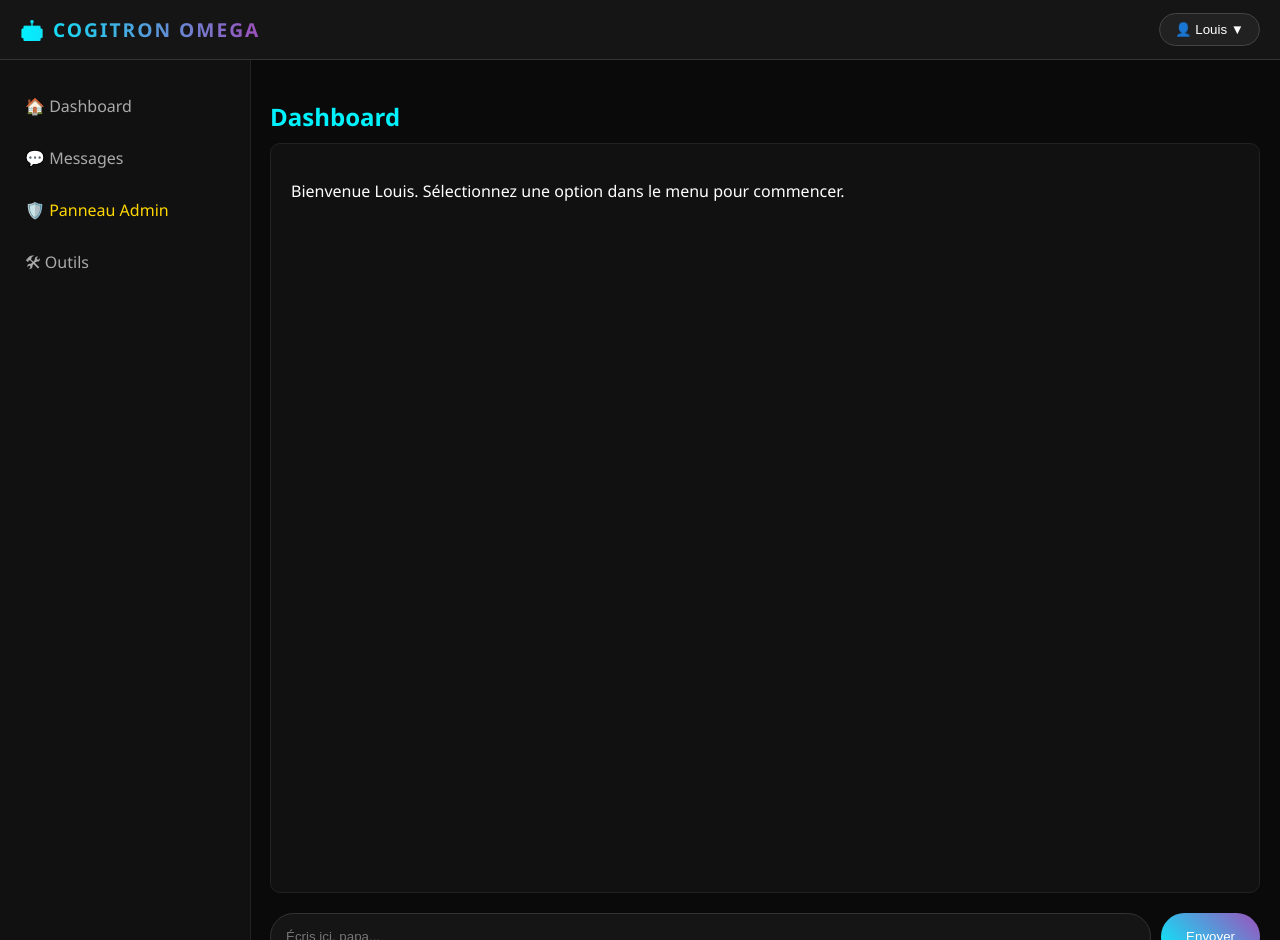
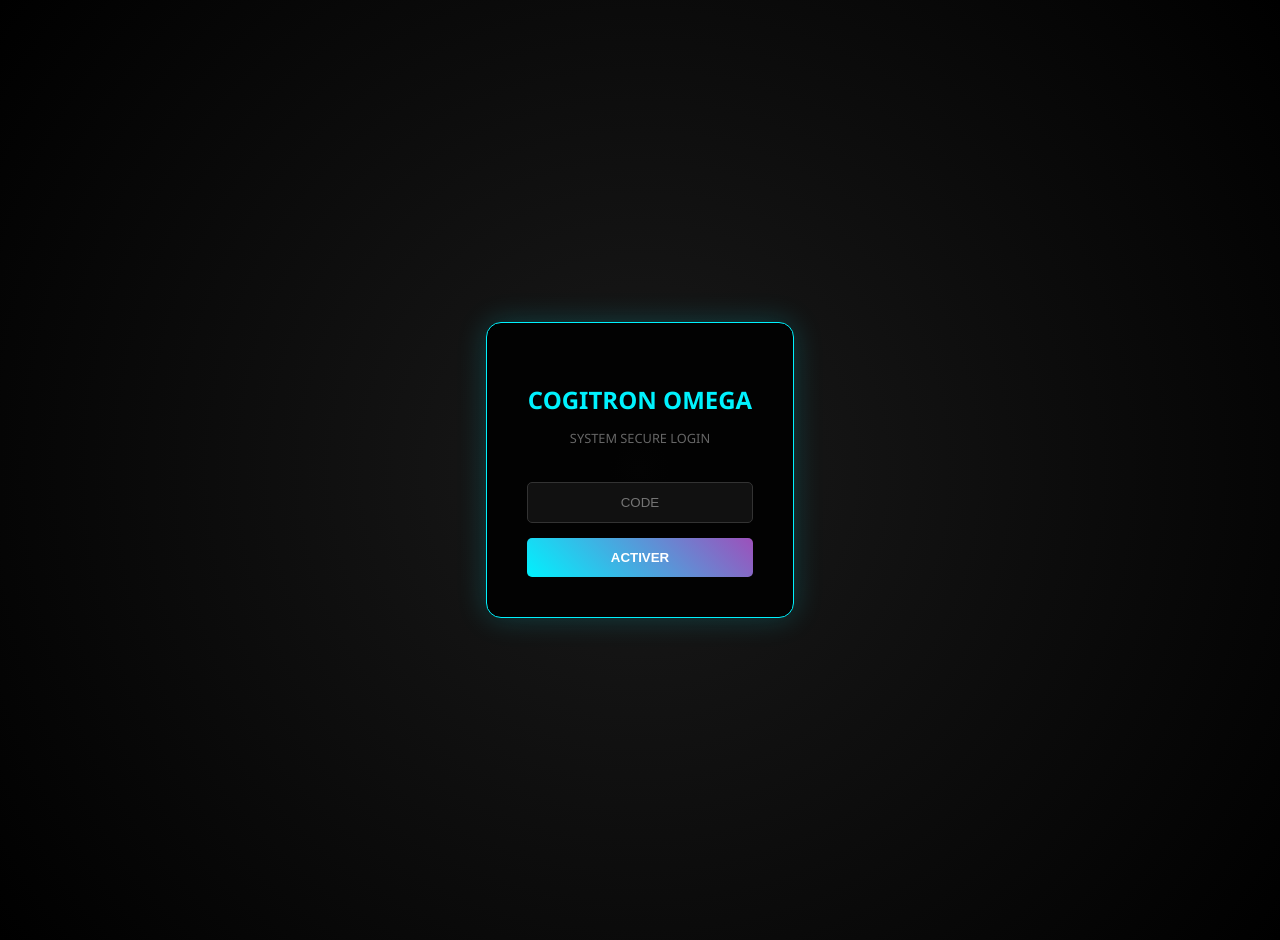
Before and after one commit to louisriallantt-a11y/cogitron, a Flask app: page / in a window 1280 px wide. Run offline with Flask 3, Linux system fonts and the light colour scheme.

Commit message:
Update index.html for version 2.5 and UI changes

```diff
--- a/templates/index.html
+++ b/templates/index.html
@@ -3,262 +3,225 @@
 <head>
     <meta charset="UTF-8">
     <meta name="viewport" content="width=device-width, initial-scale=1.0">
-    <title>Cogitron Omega - Système Intégral</title>
+    <title>Cogitron Omega v2.5</title>
     <style>
         :root {
             --neon-blue: #00f2fe;
             --neon-purple: #9d50bb;
-            --neon-red: #ff4d4d;
             --bg-dark: #0a0a0a;
-            --sidebar-bg: #111111;
-            --header-bg: #151515;
-            --admin-gold: #ffd700;
+            --glass: rgba(255, 255, 255, 0.05);
         }
 
         body, html {
-            margin: 0;
-            padding: 0;
-            height: 100%;
+            margin: 0; padding: 0; height: 100%;
             font-family: 'Segoe UI', sans-serif;
             background-color: var(--bg-dark);
-            color: white;
-            overflow: hidden;
+            color: white; overflow: hidden;
         }
 
-        /* --- BARRE DU HAUT --- */
-        .top-bar {
-            position: fixed;
-            top: 0;
-            left: 0;
-            width: 100%;
-            height: 60px;
-            background: var(--header-bg);
-            display: flex;
-            justify-content: space-between;
-            align-items: center;
-            padding: 0 20px;
-            border-bottom: 1px solid #333;
-            z-index: 1000;
-            box-sizing: border-box;
+        /* --- ÉCRAN DE CONNEXION --- */
+        #login-screen {
+            position: fixed; top: 0; left: 0; width: 100%; height: 100%;
+            background: radial-gradient(circle, #1a1a1a 0%, #000 100%);
+            display: flex; flex-direction: column; justify-content: center; align-items: center;
+            z-index: 2000; transition: 0.5s;
         }
 
-        .logo {
-            font-size: 1.2rem;
-            font-weight: bold;
-            letter-spacing: 2px;
-            background: linear-gradient(to right, var(--neon-blue), var(--neon-purple));
-            -webkit-background-clip: text;
-            -webkit-text-fill-color: transparent;
+        .login-card {
+            padding: 40px; border: 1px solid var(--neon-blue);
+            border-radius: 15px; box-shadow: 0 0 30px rgba(0, 242, 254, 0.2);
+            text-align: center; background: rgba(0,0,0,0.9);
         }
 
-        .user-menu { position: relative; }
-
-        .user-btn {
-            background: rgba(255, 255, 255, 0.05);
-            border: 1px solid #444;
-            color: white;
-            padding: 8px 15px;
-            cursor: pointer;
-            border-radius: 20px;
-            transition: 0.3s;
+        .neon-input {
+            background: #111; border: 1px solid #333; color: white;
+            padding: 12px; border-radius: 5px; margin: 15px 0;
+            outline: none; text-align: center; width: 200px;
         }
 
-        .user-btn:hover { border-color: var(--neon-blue); box-shadow: 0 0 10px var(--neon-blue); }
+        .neon-input:focus { border-color: var(--neon-blue); }
 
-        .dropdown-content {
-            display: none;
-            position: absolute;
-            right: 0;
-            top: 45px;
-            background-color: #1a1a1a;
-            min-width: 180px;
-            box-shadow: 0px 8px 16px rgba(0,0,0,0.8);
-            border: 1px solid #333;
-            border-radius: 8px;
-            z-index: 1001;
+        .neon-btn {
+            background: linear-gradient(45deg, var(--neon-blue), var(--neon-purple));
+            border: none; color: white; padding: 12px 30px;
+            border-radius: 5px; cursor: pointer; font-weight: bold; width: 100%;
         }
 
-        .dropdown-content a {
-            color: white;
-            padding: 12px 16px;
-            text-decoration: none;
-            display: block;
-            cursor: pointer;
+        /* --- INTERFACE PRINCIPALE --- */
+        #main-interface { display: none; height: 100vh; flex-direction: column; }
+
+        .top-bar {
+            height: 60px; background: #111; display: flex;
+            justify-content: space-between; align-items: center;
+            padding: 0 20px; border-bottom: 1px solid #222; z-index: 1000;
         }
 
-        .dropdown-content a:hover { background-color: #222; color: var(--neon-blue); }
-
-        /* --- SIDEBAR --- */
         .sidebar {
-            height: 100%;
-            width: 250px;
-            position: fixed;
-            top: 0;
-            left: 0;
-            background-color: var(--sidebar-bg);
-            border-right: 1px solid #222;
-            padding-top: 80px;
-            z-index: 999;
+            width: 250px; background-color: #0d0d0d; border-right: 1px solid #222;
+            height: calc(100vh - 60px); position: absolute; top: 60px; left: 0;
         }
 
         .sidebar a {
-            padding: 15px 25px;
-            text-decoration: none;
-            font-size: 1rem;
-            color: #aaa;
-            display: block;
-            cursor: pointer;
-            transition: 0.3s;
+            padding: 15px 25px; text-decoration: none; color: #888;
+            display: block; cursor: pointer; transition: 0.3s;
         }
 
-        .sidebar a:hover {
-            color: white;
-            background: linear-gradient(90deg, rgba(0,242,254,0.1), transparent);
-            border-left: 3px solid var(--neon-blue);
+        .sidebar a:hover { color: var(--neon-blue); background: var(--glass); }
+
+        .main-content {
+            margin-left: 250px; margin-top: 0; height: calc(100vh - 60px);
+            display: flex; flex-direction: column; padding: 20px; box-sizing: border-box;
         }
 
-        .sidebar a.admin-link { color: var(--admin-gold); }
-        .sidebar a.admin-link:hover { border-left-color: var(--admin-gold); }
-
-        /* --- CONTENU --- */
-        .main-container {
-            margin-left: 250px;
-            margin-top: 60px;
-            height: calc(100vh - 60px);
-            display: flex;
-            flex-direction: column;
-            padding: 20px;
+        #chat-display {
+            flex-grow: 1; overflow-y: auto; padding: 10px;
+            display: flex; flex-direction: column; gap: 15px;
         }
 
-        #view-title { color: var(--neon-blue); margin-bottom: 10px; }
+        /* Bulles de Chat */
+        .msg { padding: 12px 18px; border-radius: 15px; max-width: 75%; line-height: 1.4; }
+        .user-msg { background: #222; align-self: flex-end; border-bottom-right-radius: 2px; border: 1px solid #333; }
+        .ai-msg { background: var(--glass); align-self: flex-start; border-bottom-left-radius: 2px; border-left: 3px solid var(--neon-blue); }
 
-        .content-area {
-            flex-grow: 1;
-            background: #111;
-            border: 1px solid #222;
-            border-radius: 10px;
-            padding: 20px;
-            overflow-y: auto;
+        .input-area {
+            display: flex; gap: 10px; padding: 15px 0; background: var(--bg-dark);
         }
 
-        /* Input chat */
-        .input-area {
-            margin-top: 20px;
-            display: flex;
-            gap: 10px;
+        #userInput {
+            flex-grow: 1; background: #151515; border: 1px solid #333;
+            color: white; padding: 15px; border-radius: 10px; outline: none;
         }
 
-        input[type="text"] {
-            flex-grow: 1;
-            background: #151515;
-            border: 1px solid #333;
-            color: white;
-            padding: 15px;
-            border-radius: 30px;
-            outline: none;
+        .dropdown {
+            position: relative; display: inline-block;
         }
 
-        .send-btn {
-            background: linear-gradient(45deg, var(--neon-blue), var(--neon-purple));
-            border: none; color: white; padding: 0 25px; border-radius: 30px; cursor: pointer;
+        .dropdown-content {
+            display: none; position: absolute; right: 0; top: 40px;
+            background: #1a1a1a; border: 1px solid #333; border-radius: 5px; min-width: 150px;
         }
 
+        .dropdown-content a { color: white; padding: 12px; text-decoration: none; display: block; cursor: pointer; }
+        .dropdown-content a:hover { background: #222; }
         .show { display: block !important; }
     </style>
 </head>
 <body>
 
+    <div id="login-screen">
+        <div class="login-card">
+            <h2 style="color: var(--neon-blue); margin-bottom: 5px;">COGITRON OMEGA</h2>
+            <p style="font-size: 0.8rem; color: #666; margin-bottom: 20px;">SYSTEM SECURE LOGIN</p>
+            <input type="password" id="access-code" class="neon-input" placeholder="CODE">
+            <br>
+            <button class="neon-btn" onclick="checkCode()">ACTIVER</button>
+        </div>
+    </div>
+
+    <div id="main-interface">
         <div class="top-bar">
-        <div class="logo">🤖 COGITRON OMEGA</div>
-        <div class="user-menu">
-            <button onclick="toggleMenu()" class="user-btn">👤 Louis ▼</button>
+            <div style="font-weight: bold; letter-spacing: 1px;">SYSTEM <span style="color: var(--neon-blue);">ACTIVE</span></div>
+            <div class="dropdown">
+                <button onclick="toggleMenu()" style="background:var(--glass); border:1px solid #333; color:white; padding:8px 15px; border-radius:5px; cursor:pointer;">👤 Louis ▼</button>
                 <div id="dropdown-menu" class="dropdown-content">
-                <a onclick="changeView('Paramètres')">⚙️ Paramètres</a>
-                <a onclick="changeView('Ma Session')">📂 Ma Session</a>
-                <a onclick="logout()" style="color: var(--neon-red); border-top: 1px solid #333;">🚪 Déconnexion</a>
+                    <a onclick="changePage('Session')">Profil</a>
+                    <a onclick="changePage('Paramètres')">Paramètres</a>
+                    <hr style="border:0; border-top:1px solid #333; margin:0;">
+                    <a onclick="logout()" style="color: #ff4d4d;">Déconnexion</a>
                 </div>
             </div>
         </div>
 
         <div class="sidebar">
-        <a onclick="changeView('Dashboard')">🏠 Dashboard</a>
-        <a onclick="changeView('Messages')">💬 Messages</a>
-        <a class="admin-link" onclick="changeView('Panneau Admin')">🛡️ Panneau Admin</a>
-        <a onclick="changeView('Outils')">🛠 Outils</a>
+            <a onclick="changePage('Chat')">💬 Conversation</a>
+            <a onclick="changePage('Admin')" style="color: gold;">🛡️ Panneau Admin</a>
+            <a onclick="changePage('Fichiers')">📂 Fichiers</a>
         </div>
 
-    <div class="main-container">
-        <h2 id="view-title">Dashboard</h2>
-        <div class="content-area" id="content-display">
-            <p>Bienvenue Louis. Sélectionnez une option dans le menu pour commencer.</p>
+        <div class="main-content">
+            <h3 id="view-title" style="margin-top:0; color: var(--neon-blue);">Conversation</h3>
+            <div id="chat-display">
+                <div class="msg ai-msg">Système initialisé. Bonjour Louis. En quoi puis-je t'aider aujourd'hui ?</div>
             </div>
-
-        <div class="input-area" id="input-container">
-            <input type="text" id="userInput" placeholder="Écris ici, papa...">
-            <button class="send-btn" onclick="sendMessage()">Envoyer</button>
+            <div class="input-area" id="input-zone">
+                <input type="text" id="userInput" placeholder="Écris ici...">
+                <button onclick="sendMessage()" style="background:var(--neon-blue); border:none; padding:0 20px; border-radius:10px; cursor:pointer; font-weight:bold;">ENVOYER</button>
+            </div>
         </div>
     </div>
 
     <script>
-        // Gestion du menu de session
+        // 1. GESTION CONNEXION / DECO
+        function checkCode() {
+            const code = document.getElementById('access-code').value;
+            if(code === "1234") { // TON CODE ICI
+                document.getElementById('login-screen').style.display = 'none';
+                document.getElementById('main-interface').style.display = 'flex';
+            } else {
+                alert("CODE INVALIDE");
+            }
+        }
+
+        function logout() {
+            document.getElementById('main-interface').style.display = 'none';
+            document.getElementById('login-screen').style.display = 'flex';
+            document.getElementById('access-code').value = "";
+        }
+
+        // 2. GESTION PAGES
+        function changePage(page) {
+            document.getElementById('view-title').innerText = page;
+            const chatDisplay = document.getElementById('chat-display');
+            const inputZone = document.getElementById('input-zone');
+
+            if(page === 'Chat') {
+                inputZone.style.display = 'flex';
+                chatDisplay.innerHTML = '<div class="msg ai-msg">Historique de conversation prêt.</div>';
+            } else if(page === 'Admin') {
+                inputZone.style.display = 'none';
+                chatDisplay.innerHTML = '<div class="msg ai-msg" style="border-color:gold"><b>ACCÈS ADMIN :</b><br>Utilisateurs connectés : 1 (Louis)<br>État du CPU : 12%<br>Mémoire : Stable</div>';
+            } else {
+                inputZone.style.display = 'none';
+                chatDisplay.innerHTML = `<div class="msg ai-msg">Page ${page} en cours de maintenance.</div>`;
+            }
+        }
+
+        // 3. IA DYNAMIQUE
+        function sendMessage() {
+            const input = document.getElementById('userInput');
+            const display = document.getElementById('chat-display');
+
+            if(input.value.trim() !== "") {
+                // Afficher message utilisateur
+                const userVal = input.value;
+                display.innerHTML += `<div class="msg user-msg">${userVal}</div>`;
+                input.value = "";
+                display.scrollTop = display.scrollHeight;
+
+                // Réponse IA automatique
+                setTimeout(() => {
+                    let aiResponse = "Je comprends. Peux-tu m'en dire plus sur '" + userVal + "' ?";
+
+                    // Petites réponses personnalisées
+                    const lowMsg = userVal.toLowerCase();
+                    if(lowMsg.includes("ca va")) aiResponse = "Je fonctionne à pleine capacité, Louis ! Et toi ?";
+                    if(lowMsg.includes("qui es-tu")) aiResponse = "Je suis Cogitron Omega, ton assistant personnel.";
+                    if(lowMsg.includes("papa")) aiResponse = "Oui papa ? Je t'écoute.";
+
+                    display.innerHTML += `<div class="msg ai-msg"><b>Cogitron :</b> ${aiResponse}</div>`;
+                    display.scrollTop = display.scrollHeight;
+                }, 700);
+            }
+        }
+
         function toggleMenu() {
             document.getElementById("dropdown-menu").classList.toggle("show");
         }
 
-        // Système de changement de page dynamique
-        function changeView(viewName) {
-            const title = document.getElementById('view-title');
-            const content = document.getElementById('content-display');
-            const inputArea = document.getElementById('input-container');
-
-            title.innerText = viewName;
-
-            // Masquer l'input sauf pour les messages
-            inputArea.style.display = (viewName === 'Messages' || viewName === 'Dashboard') ? 'flex' : 'none';
-
-            switch(viewName) {
-                case 'Dashboard':
-                    content.innerHTML = "<p>Statut du système : <b>Optimal</b><br>Utilisateur : Louis<br>Dernière connexion : Aujourd'hui</p>";
-                    break;
-                case 'Messages':
-                    content.innerHTML = "<div class='message'>Historique des messages chargé...</div>";
-                    break;
-                case 'Panneau Admin':
-                    content.innerHTML = "<h3>Accès Prioritaire</h3><ul style='color: gold'><li>Gestion des utilisateurs</li><li>Logs système</li><li>Override Protocol</li></ul>";
-                    break;
-                case 'Paramètres':
-                    content.innerHTML = "<p>Thème : Sombre / Néon<br>Notifications : Activées</p>";
-                    break;
-                case 'Ma Session':
-                    content.innerHTML = "<h3>Profil de Louis</h3><p>ID: #77890<br>Rôle: Super Utilisateur</p>";
-                    break;
-                default:
-                    content.innerHTML = "<p>Contenu en cours de chargement...</p>";
-            }
-        }
-
-        function logout() {
-            if(confirm("Retourner à l'écran de connexion ?")) {
-                alert("Redirection...");
-                location.reload();
-            }
-        }
-
-        function sendMessage() {
-            const input = document.getElementById('userInput');
-            const content = document.getElementById('content-display');
-            if(input.value.trim() !== "") {
-                content.innerHTML += `<p style="text-align:right"><b>Toi:</b> ${input.value}</p>`;
-                input.value = "";
-                content.scrollTop = content.scrollHeight;
-            }
-        }
-
-        window.onclick = function(event) {
-            if (!event.target.matches('.user-btn')) {
-                document.getElementById("dropdown-menu").classList.remove("show");
-            }
-        }
+        // Entrée pour envoyer
+        document.getElementById('userInput').addEventListener('keypress', function (e) {
+            if (e.key === 'Enter') sendMessage();
+        });
     </script>
 </body>
 </html>
```
Lines whose indentation alone changed are shown as unchanged.
